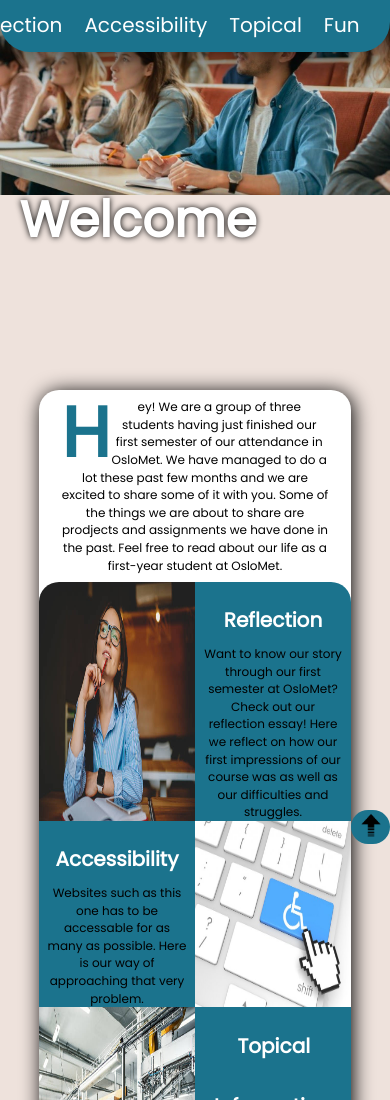
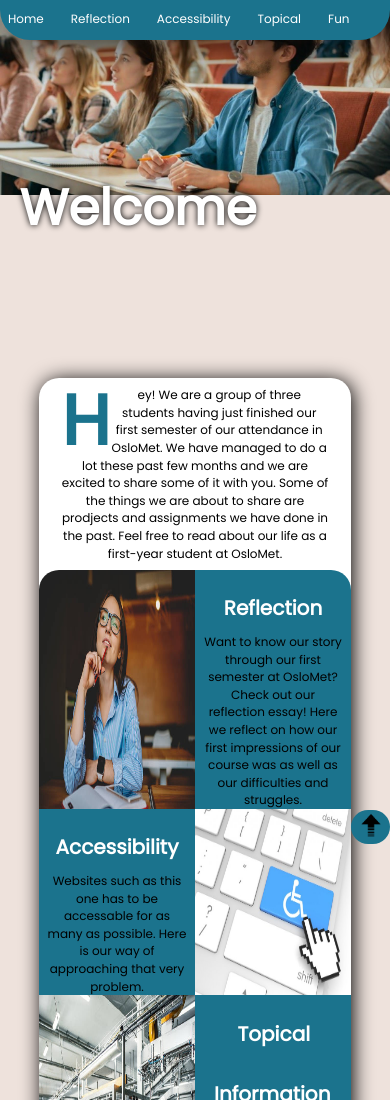
Before and after one commit to Twitchbisharp/Data1200_Eksamen, a plain HTML site: page index.html in a window 390 px wide. Shown: the top 1100 px of the page. Drawn offline with Linux system fonts and the light colour scheme.

Commit message:
nav bar adjustments
please work

```diff
--- a/assets/style.css
+++ b/assets/style.css
@@ -696,6 +696,7 @@ canvas{
         }
 
         /* NAV BAR START //////////////////////*/
+       /*
         ul{
             list-style-type: none;
             margin: 0.2% 10% 0;
@@ -703,16 +704,25 @@ canvas{
             border-radius: 20px;
         }
         li{
-            font-size: 15px;
+            font-size: 12px;
             display: inline-block;
         }
         li a{
             color: black;
-            padding: 0.75em;
+            padding: 0.75em 0.75em 4em 0;
 
 
             border-radius: 10px;
         }
+        */
+        .navL > ul > li a{
+            font-size: 12px;
+
+        }
+        .navL > ul > li > a{
+            padding: 5px 15px 5px 0;
+        }
+
         /* NAV BAR END //////////////////////*/
 
         /* INDEX PAGE START /////////*/
```
Also changed, not shown: topical_information.html (+3 -3 lines).
